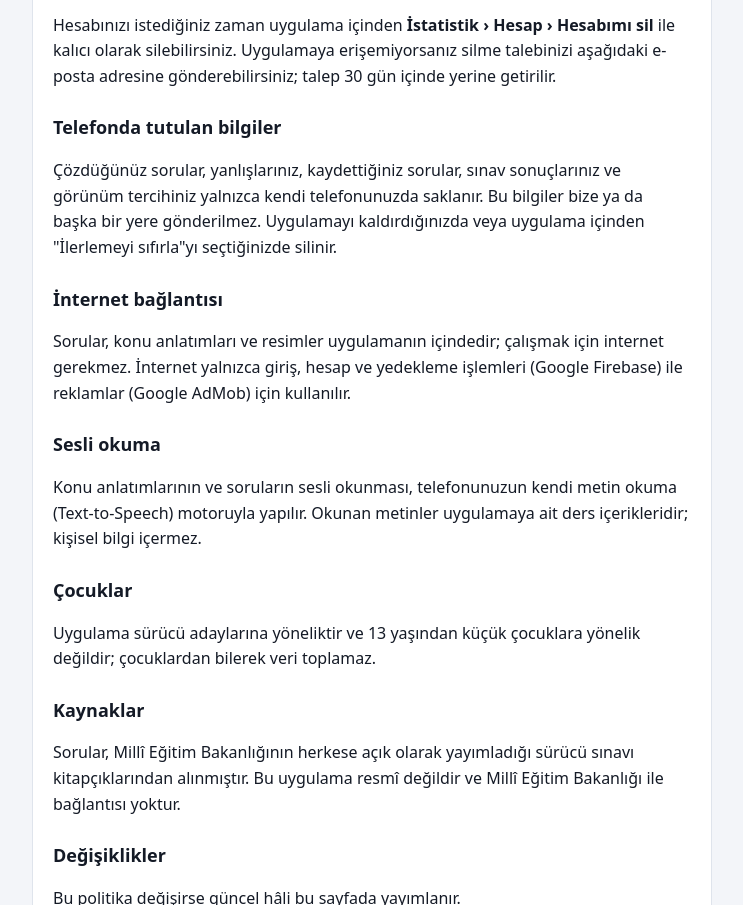
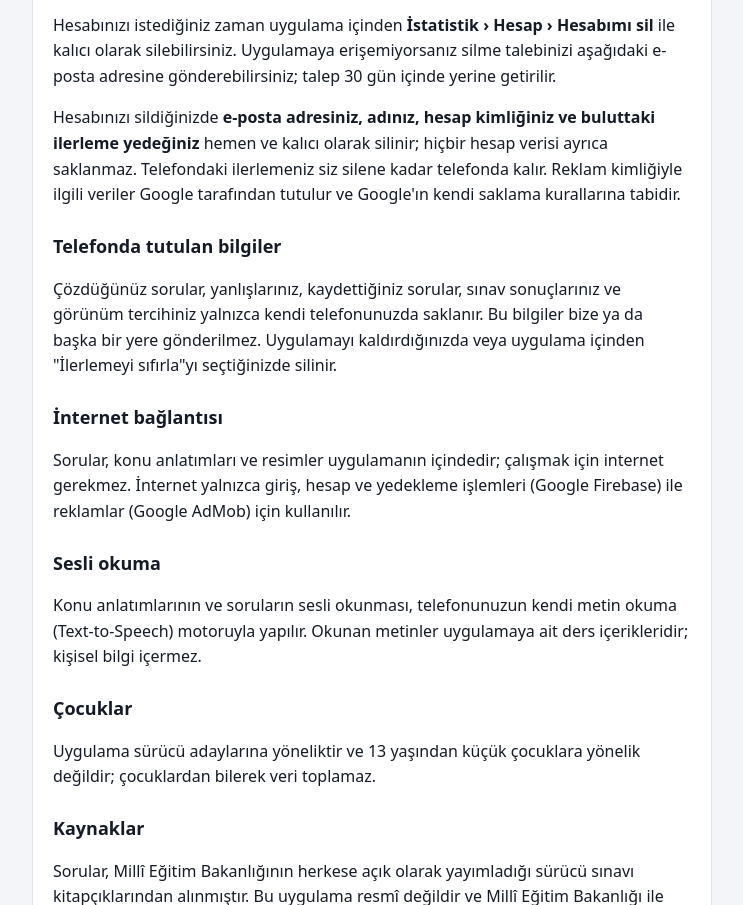
Before and after one commit to Hastlesh/ehliyet-ol, a plain HTML site: page index.html in a window 1280 px wide. Shown: the part 1155-2060 px from the top of the page, without its empty margins (268-1011 px from the left). Drawn offline with Linux system fonts and the light colour scheme.

Commit message:
Gizlilik: hesap silinince silinen veriler

```diff
--- a/index.html
+++ b/index.html
@@ -36,6 +36,7 @@ h1{font-size:26px;margin:0 0 4px}h2{font-size:18px;margin:24px 0 6px}
 
 <h2 id="hesap-silme">Hesabın silinmesi</h2>
 <p>Hesabınızı istediğiniz zaman uygulama içinden <b>İstatistik › Hesap › Hesabımı sil</b> ile kalıcı olarak silebilirsiniz. Uygulamaya erişemiyorsanız silme talebinizi aşağıdaki e-posta adresine gönderebilirsiniz; talep 30 gün içinde yerine getirilir.</p>
+<p>Hesabınızı sildiğinizde <b>e-posta adresiniz, adınız, hesap kimliğiniz ve buluttaki ilerleme yedeğiniz</b> hemen ve kalıcı olarak silinir; hiçbir hesap verisi ayrıca saklanmaz. Telefondaki ilerlemeniz siz silene kadar telefonda kalır. Reklam kimliğiyle ilgili veriler Google tarafından tutulur ve Google'ın kendi saklama kurallarına tabidir.</p>
 
 <h2>Telefonda tutulan bilgiler</h2>
 <p>Çözdüğünüz sorular, yanlışlarınız, kaydettiğiniz sorular, sınav sonuçlarınız ve görünüm tercihiniz yalnızca kendi telefonunuzda saklanır. Bu bilgiler bize ya da başka bir yere gönderilmez. Uygulamayı kaldırdığınızda veya uygulama içinden "İlerlemeyi sıfırla"yı seçtiğinizde silinir.</p>
```
